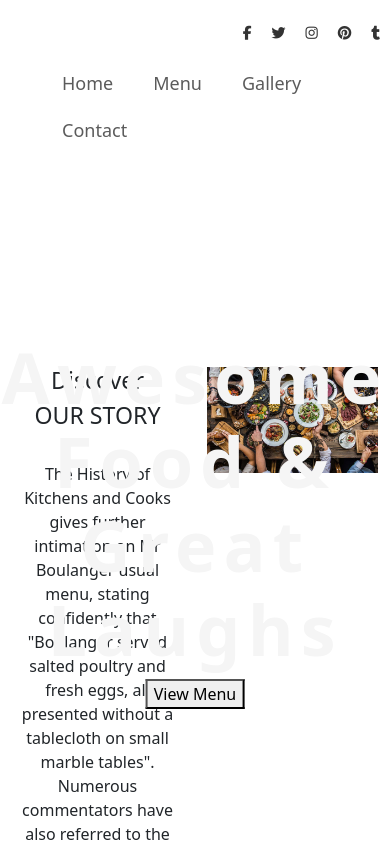
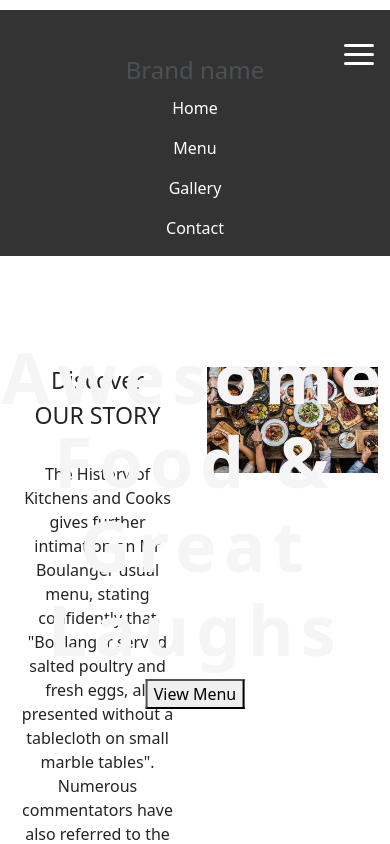
Before and after one commit to MateoCapx/HTML-CSS--RESPONSVIE-TEMPLATE, a plain HTML site: page index.html in a window 390 px wide. Shown: the top 844 px of the page. Drawn offline with nearby package versions, Linux system fonts and the light colour scheme.

Commit message:
Updated Responsive nav bar

```diff
--- a/index.html
+++ b/index.html
@@ -5,6 +5,7 @@
 <head>
     <title>Your Restaurant</title>
     <link href="style.css" rel="stylesheet">
+    <meta content="width=device-width, initial-scale=1" name="viewport" />
     <!-- CSS only -->
     <link href="https://cdn.jsdelivr.net/npm/bootstrap@5.2.0/dist/css/bootstrap.min.css" rel="stylesheet"
         integrity="sha384-gH2yIJqKdNHPEq0n4Mqa/HGKIhSkIHeL5AyhkYV8i59U5AR6csBvApHHNl/vI1Bx" crossorigin="anonymous">
@@ -24,8 +25,15 @@
             </ul>
         </div>
 
-        <div class="wrapper">
-            <nav>
+        <nav class="navbar">
+            <div class="brand-title"> Brand name </div>
+            <!-- nav bar hanmburger menu  -->
+            <a href="#" class="toggle-button">
+                <span class="bar"> </span>
+                <span class="bar"> </span>
+                <span class="bar"> </span>
+            </a>
+            <div class="navbar-links">
                 <ul>
                     <!-- <li><a href=" ">Our Story</a></li> -->
                     <li><a href="/index.html">Home</a></li>
@@ -34,6 +42,7 @@
                     <li><a href="Pages/Gallery.html">Gallery</a></li>
                     <li><a href="Pages/Contact.html">Contact</a></li>
                 </ul>
+            </div>
             </nav>
         </div>
     </header>
--- a/sandbox.js
+++ b/sandbox.js
@@ -10,6 +10,7 @@ window.addEventListener("scroll", function () {
     console.log(scrolled)
 
 })
+
 
 // Function that enables Carousel functionality
 let slideIndex = 0;
@@ -26,3 +27,20 @@ function showSlides() {
   slides[slideIndex-1].style.display = "block";
   setTimeout(showSlides, 4000); // Change image every 2 seconds
 }
+
+
+// Function that enables toggle functionality
+let toggle = document.querySelector(".toggle-button ")
+let toggleLinks =document.querySelector(".")
+// .onclick = function() {
+// console.log(toggle)
+
+
+// }
+
+toggle.addEventListener('click',function(){
+
+  toggle.classList.toggle('active')
+
+
+})
--- a/style.css
+++ b/style.css
@@ -1,18 +1,34 @@
 *{
     box-sizing: border-box;
 }
+
+
+
+
 body{
     font-family: Georgia;
     margin: 0;
    padding: 0;
 }
 
-.wrapper{
+.navbar{
     width: 100%;
     max-width: 1180px;
     padding: 0 10px;
     margin: 0 auto;
+    display: flex;
+    justify-content: space-between;
+    align-items: center;
 }
+
+
+.brand-title{
+font-size: 1.5rem;
+margin-top: .5rem;
+
+
+}
+
 
 h1.logo{
     background-image: url(    );
@@ -54,27 +70,62 @@ h1.logo{
 
 
 /* Navigation Style Start */
-header nav{
-    float: right;
+
+
+
+.navbar-links {
+    height: 100%;
 }
 
-header nav h2{
-    text-indent: -10000px;
-    height: 0;
+.navbar-links ul {
+    display: flex;
     margin: 0;
+    padding: 0;
 }
 
-header nav li{
-    float: left;
-    list-style-type: none;
-    margin: 10px 20px;
+.navbar-links li {
+    list-style: none;
 }
 
-header nav li a{
+.navbar-links li a {
+    display: block;
     text-decoration: none;
-    color: #333;
-    font-size: 18px;
+    color: black;
+    padding: 1rem;
 }
+
+.navbar-links li:hover {
+    background-color: #555;
+}
+/* header nav li:hover{
+  background-color: #555;
+} */
+
+
+/* Styles for toggle button  */
+
+.toggle-button{
+    position: absolute;
+    right: 1rem;
+    display: none;
+    flex-direction: column;
+    justify-content: space-between;
+    width: 30px;
+    height: 21px;
+
+}
+
+.toggle-button .bar{
+height: 3px;
+width: 100%;
+background-color: black;
+border-radius: 10px;
+
+}
+
+/* Styles for toggle button  Ends */
+
+
 
 #navBarSection{
     position: fixed;
@@ -425,6 +476,69 @@ footer img{
 
 /* Media Queries */
 
+/* If our screen is less than 400px code will run */
+@media (max-width: 520px) {
+
+    header nav li:hover{
+  background-color: #555;
+  width: 100%;
+    margin-top: 0;
+}
+
+/* Gives style to the hamburger bars */
+a.toggle-button .bar{
+background-color: white;
+
+}
+
+.navbar {
+    background-color: black;
+
+}
+
+.nav-social{
+    background-color: black;
+
+}
+
+    .nav-social li a{
+        display: none;
+    }
+
+
+    .navbar {
+        flex-direction: column;
+        align-items: flex-start;
+    }
+
+    .toggle-button {
+        display: flex;
+    }
+
+    /* .navbar-links {
+        display: none;
+        width: 100%;
+    } */
+
+    .navbar-links ul {
+        width: 100%;
+        flex-direction: column;
+    }
+
+    .navbar-links ul li {
+        text-align: center;
+    }
+
+    .navbar-links ul li a {
+        padding: .5rem 1rem;
+         color: white;
+    }
+
+    .navbar-links.active {
+        display: flex;
+    }
+
+}
 /* Extra small devices (phones, 600px and down)
 @media only screen and (max-width: 600px) {...}
 
```
Also changed, not shown: Pages/Contact.html (+2 -0 lines), Pages/Gallery.html (+2 -0 lines), Pages/menu.html (+1 -0 lines), 1 other file.
